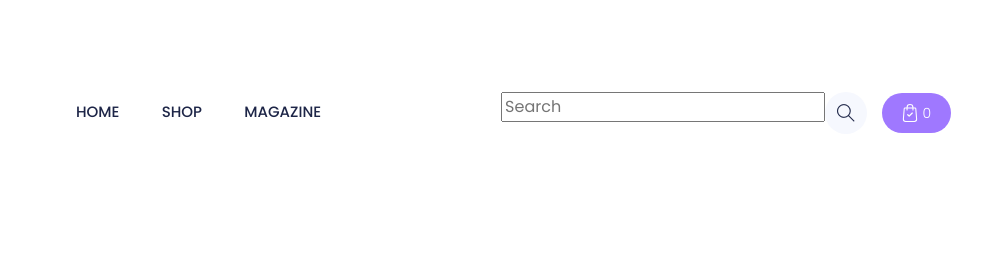
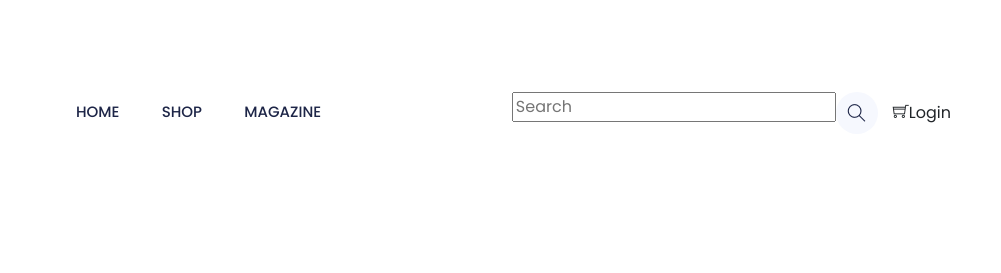
Before and after one commit to kairavi-baxi/deloitte-digital, a plain HTML site: page index.html in a window 1280 px wide. Shown: the top 273 px of the page, 279-1280 px from the left. Drawn offline with nearby package versions, Linux system fonts and the light colour scheme; files whose address does not match are found by name.

Commit message:
interview

```diff
--- a/index.html
+++ b/index.html
@@ -78,11 +78,9 @@
                                         </div>
                                     </li>
                                     <li>
-                                        <div class="card-stor">
-                                            <img src="assets/img/gallery/card.svg" alt="">
-                                            <span>0</span>
-                                        </div>
+                                        <i class="ti-shopping-cart"></i>
                                     </li>
+                                    <li><span>Login</span></li>
                                 </ul>
                             </div>
                         </div>
@@ -115,11 +113,9 @@
                                 </div>
                             </li>
                             <li>
-                                <div class="card-stor">
-                                    <img src="assets/img/gallery/card.svg" alt="">
-                                    <span>0</span>
-                                </div>
+                                <i class="ti-shopping-cart"></i>
                             </li>
+                            <li><span>Login</span></li>
                         </ul>
                     </div>
                 </div>
--- a/product.js
+++ b/product.js
@@ -1,5 +1,6 @@
 var app = angular.module('myApp', []);
 app.controller("myAppController", function($scope){
+//product list
     $scope.products = [
         {
             product_name: 'Coombes',
@@ -21,6 +22,8 @@ app.controller("myAppController", function($scope){
         }
     ]
 
+    //Search function
+
     $scope.searchFn = function(){
             var data = $scope.products;
            var a = _.findWhere(data, {product_name:$scope.searchText});
@@ -33,6 +36,7 @@ app.controller("myAppController", function($scope){
             }
     }
 
+    //reset function
     $scope.resetFn = function(){
         $scope.searchText = undefined;
         $scope.nodata = false;
```
Also changed, not shown: product_details.html (+2 -4 lines).
